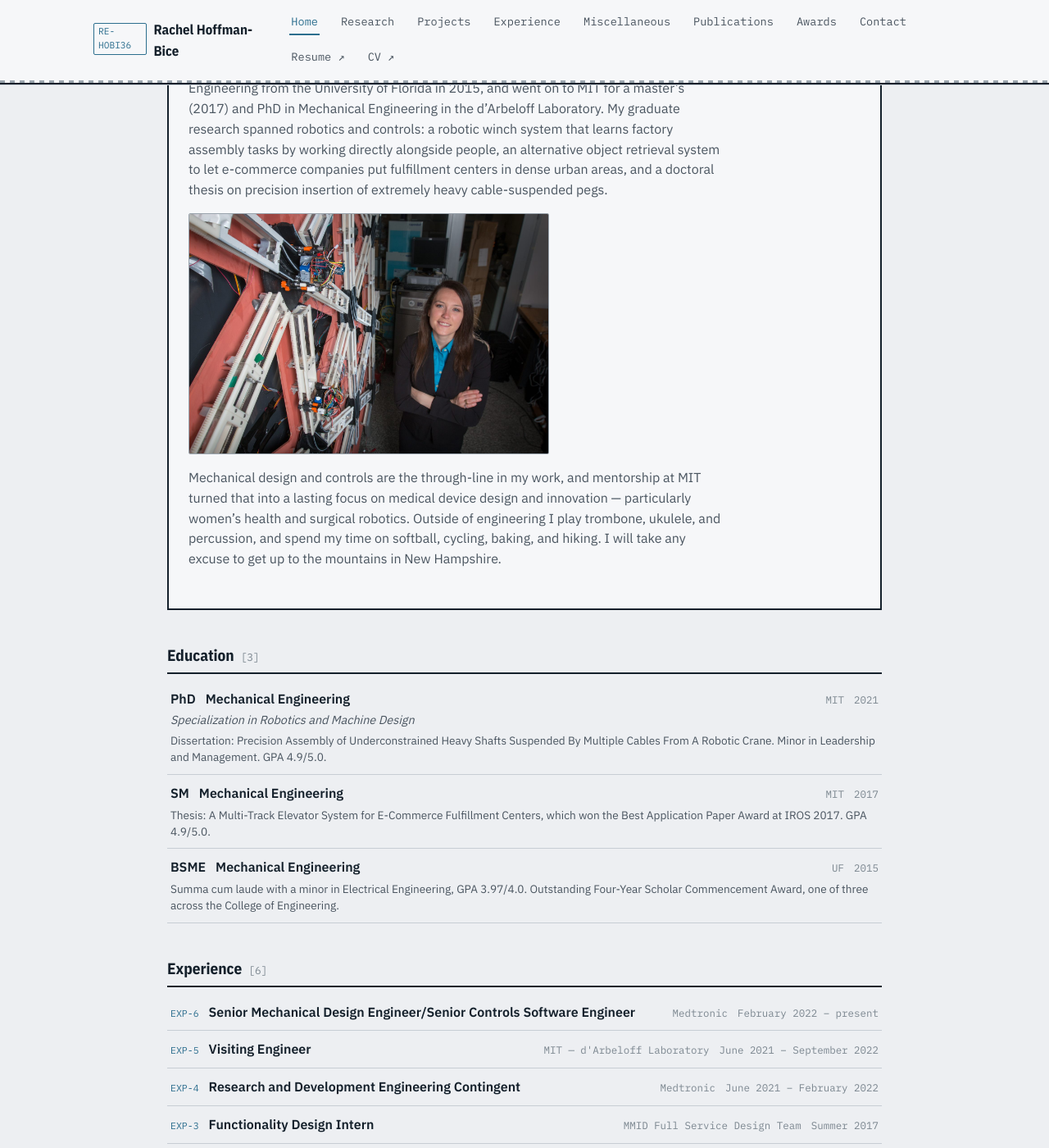
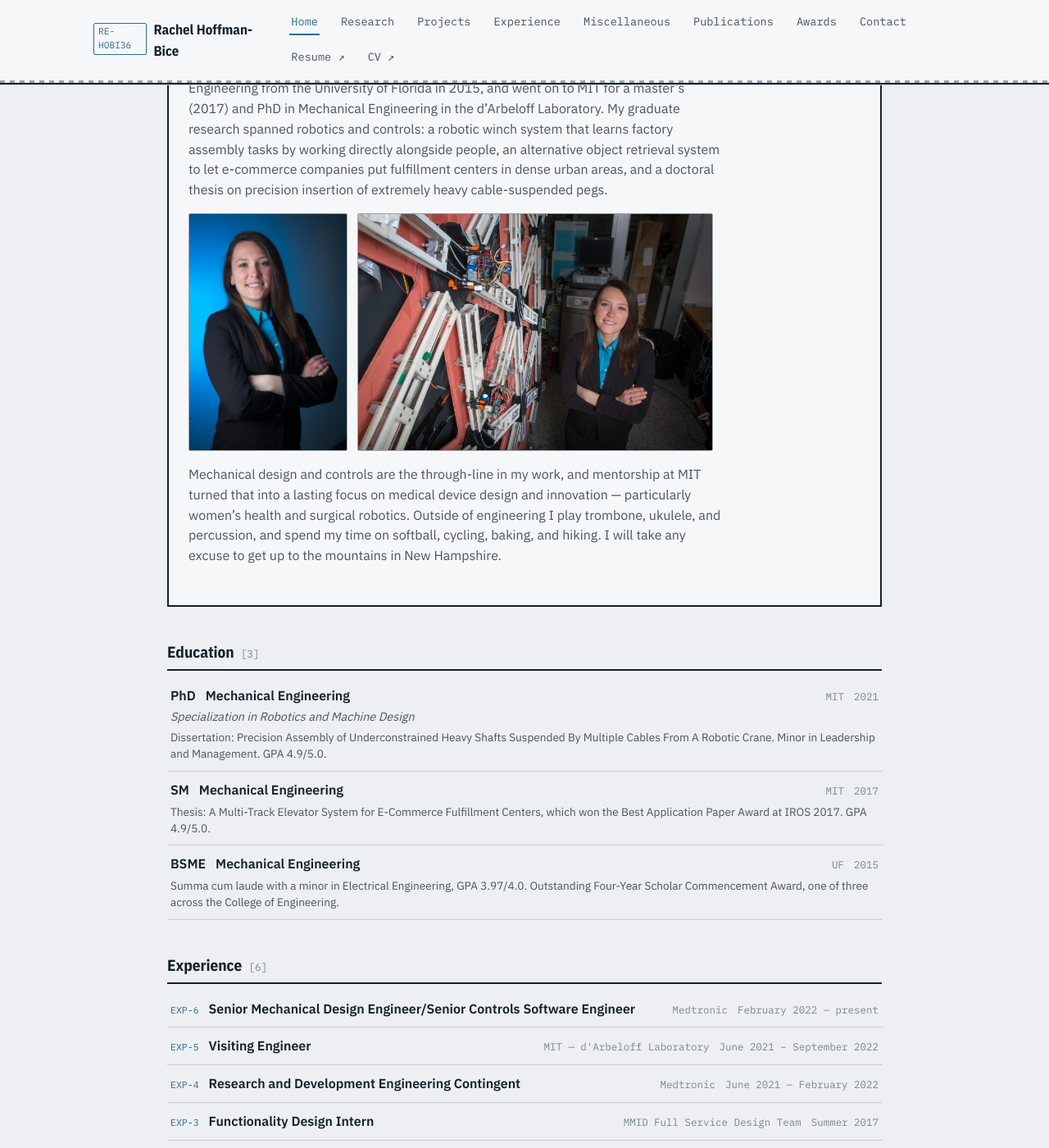
Before and after one commit to hobi362/hobi362.github.io, a Jekyll site: the page built from index.md, in a window 1280 px wide and 1400 px high, scrolled down 271 px. Shown: the whole window at 82% size. Built offline with Jekyll 4.4.1, drawn with Linux system fonts in a browser that asks for light colours.

Commit message:
Home: professional portrait beside the MTE lab photo
The two photos sit in a flex row at a shared height -- each image's
flex-grow is its aspect ratio on a zero basis -- capped at 640px so the
lab photo keeps its previous ~440px width. Portrait resized to 800x1200.

Co-Authored-By: Claude Opus 5 <noreply@anthropic.com>

```diff
--- a/assets/css/style.css
+++ b/assets/css/style.css
@@ -358,6 +358,27 @@ h1, h2, h3, h4 { font-family: var(--sans-cond); font-weight: 700; margin: 0; col
   margin: calc(var(--unit) * 2) 0;
 }
 
+/* Home: portrait + lab photo side by side at a shared height. Each image's flex-grow is its
+   aspect ratio (w/h) on a zero basis, so the row divides width in proportion and both come
+   out the same height. Capped so the lab photo stays at its previous ~440px width. */
+.hero__photos {
+  display: flex;
+  align-items: flex-start;  /* no stretch: each image keeps its own aspect ratio */
+  gap: calc(var(--unit) * 1.5);
+  max-width: 640px;
+  margin: calc(var(--unit) * 2) 0;
+}
+.hero__photos img {
+  flex: 1 1 0;
+  min-width: 0;
+  width: auto;
+  max-width: none;
+  height: auto;
+  margin: 0;
+}
+.hero__photos img:nth-child(1) { flex-grow: 0.6667; }  /* 800 x 1200 */
+.hero__photos img:nth-child(2) { flex-grow: 1.4996; }  /* 1600 x 1067 */
+
 .visually-hidden {
   position: absolute; width: 1px; height: 1px; padding: 0; margin: -1px;
   overflow: hidden; clip: rect(0 0 0 0); white-space: nowrap; border: 0;
--- a/index.md
+++ b/index.md
@@ -9,7 +9,10 @@ assembly tasks by working directly alongside people, an alternative object retri
 system to let e-commerce companies put fulfillment centers in dense urban areas, and
 a doctoral thesis on precision insertion of extremely heavy cable-suspended pegs.
 
-![Standing beside the Multi-Track Elevator prototype in the d'Arbeloff Laboratory — a wall-mounted triangular grid of white rails with rack teeth, carriages and control electronics mounted across it](/assets/images/home/mte-prototype-portrait.jpg)
+<div class="hero__photos">
+  <img src="/assets/images/home/professional-portrait.jpg" alt="Professional portrait: me in a black blazer and turquoise shirt, arms crossed and smiling, against a blue studio backdrop" width="800" height="1200">
+  <img src="/assets/images/home/mte-prototype-portrait.jpg" alt="Standing beside the Multi-Track Elevator prototype in the d'Arbeloff Laboratory — a wall-mounted triangular grid of white rails with rack teeth, carriages and control electronics mounted across it" width="1600" height="1067">
+</div>
 
 Mechanical design and controls are the through-line in my work, and mentorship at MIT
 turned that into a lasting focus on medical device design and innovation — particularly
```
Also changed, not shown: assets/images/home/professional-portrait.jpg (added).
